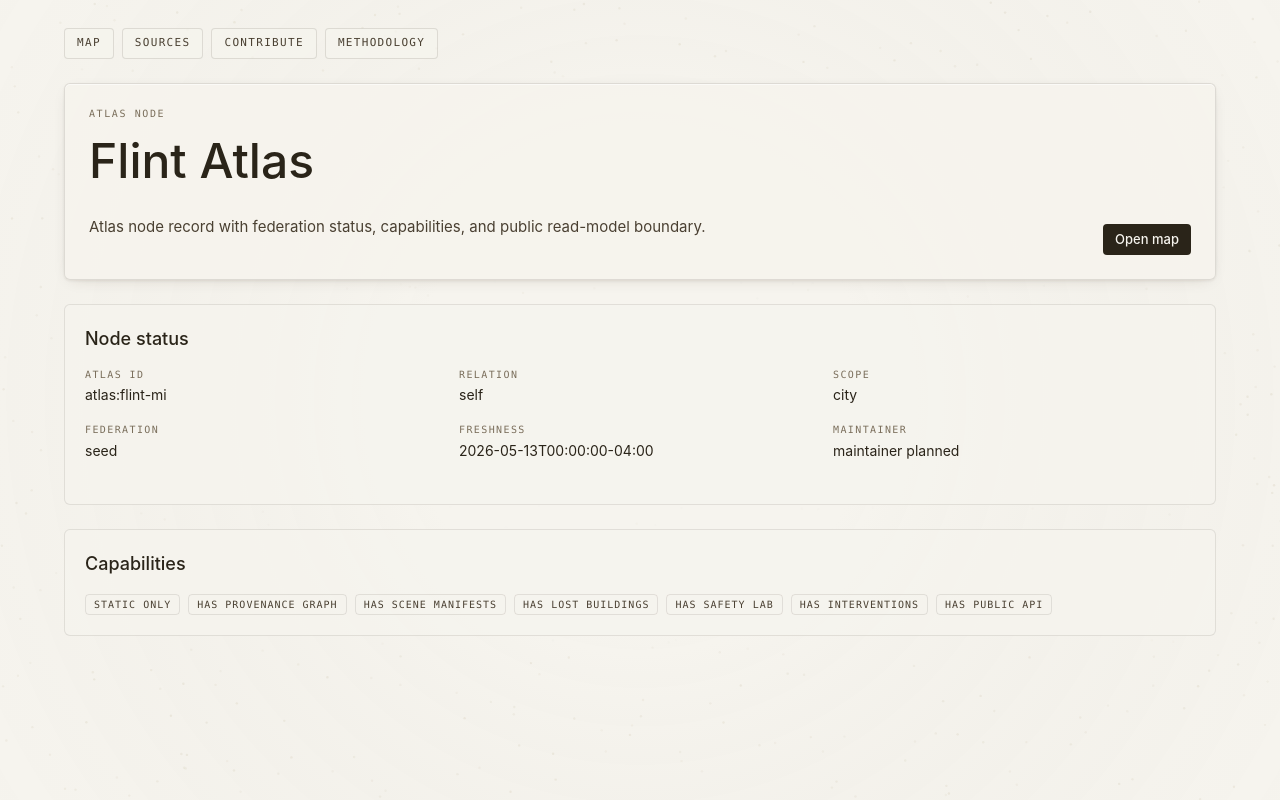
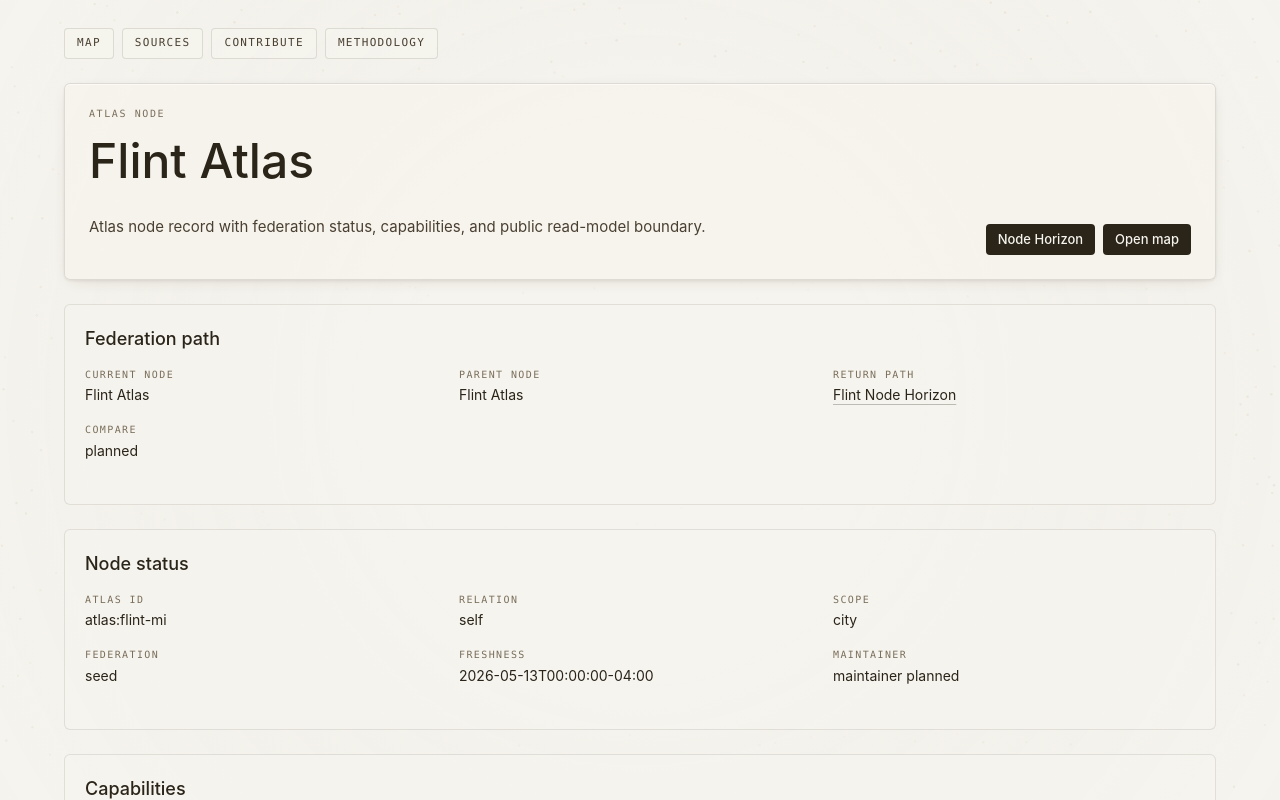
Before and after one commit to Travis-Gilbert/our-civic-atlas, a Next.js app: page /open-flint-atlas/node/atlas%3Aflint-mi in a window 1280 px wide. Built offline with nearby package versions, Linux system fonts and the light colour scheme.

Commit message:
feat(atlas): add node horizon return path

```diff
--- a/src/app/open-flint-atlas/node/[atlasId]/page.tsx
+++ b/src/app/open-flint-atlas/node/[atlasId]/page.tsx
@@ -1,4 +1,5 @@
 import type { Metadata } from "next";
+import Link from "next/link";
 import { notFound } from "next/navigation";
 import {
   AtlasMetaGrid,
@@ -18,6 +19,10 @@ type PageProps = {
 
 function decode(value: string) {
   return decodeURIComponent(value);
+}
+
+function relationLabel(value: string) {
+  return value.replace(/_/g, " ");
 }
 
 export function generateStaticParams() {
@@ -49,13 +54,38 @@ export default async function AtlasNodePage({ params }: PageProps) {
         node.description ??
         "Atlas node record with federation status, capabilities, and public read-model boundary."
       }
-      actions={[{ href: "/open-flint-atlas", label: "Open map" }]}
+      actions={[
+        { href: "/open-flint-atlas#node-horizon", label: "Node Horizon" },
+        { href: "/open-flint-atlas", label: "Open map" },
+      ]}
     >
+      <AtlasSection title="Federation path">
+        <AtlasMetaGrid>
+          <AtlasMetaItem label="Current node" value={node.name} />
+          <AtlasMetaItem label="Parent node" value="Flint Atlas" />
+          <AtlasMetaItem
+            label="Return path"
+            value={
+              <Link
+                href="/open-flint-atlas#node-horizon"
+                className="underline decoration-[rgba(42,36,25,0.28)] underline-offset-4"
+              >
+                Flint Node Horizon
+              </Link>
+            }
+          />
+          <AtlasMetaItem
+            label="Compare"
+            value={node.compare_available ? "available" : "planned"}
+          />
+        </AtlasMetaGrid>
+      </AtlasSection>
+
       <AtlasSection title="Node status">
         <AtlasMetaGrid>
           <AtlasMetaItem label="Atlas id" value={node.atlas_id} />
-          <AtlasMetaItem label="Relation" value={node.relation.replace(/_/g, " ")} />
-          <AtlasMetaItem label="Scope" value={node.scope_type.replace(/_/g, " ")} />
+          <AtlasMetaItem label="Relation" value={relationLabel(node.relation)} />
+          <AtlasMetaItem label="Scope" value={relationLabel(node.scope_type)} />
           <AtlasMetaItem label="Federation" value={node.federation_status} />
           <AtlasMetaItem label="Freshness" value={node.freshness_label ?? node.last_updated_at ?? "planned"} />
           <AtlasMetaItem label="Maintainer" value={node.maintainer_label ?? "maintainer planned"} />
--- a/src/components/atlas/AtlasSceneChrome.tsx
+++ b/src/components/atlas/AtlasSceneChrome.tsx
@@ -235,7 +235,10 @@ export function AtlasSceneChrome({
         })}
       </div>
 
-      <aside className="atlas-scene-glass pointer-events-auto absolute right-5 top-[88px] hidden max-h-[calc(100vh-196px)] w-[280px] overflow-y-auto px-4 py-3 md:block md:max-h-[calc(100vh-112px)]">
+      <aside
+        id="node-horizon"
+        className="atlas-scene-glass pointer-events-auto absolute right-5 top-[88px] hidden max-h-[calc(100vh-196px)] w-[280px] overflow-y-auto px-4 py-3 md:block md:max-h-[calc(100vh-112px)]"
+      >
         <div className="flex items-center gap-2">
           <Telescope className="h-4 w-4 text-[color:var(--ctx-accent)]" />
           <p className="text-[13px] font-medium leading-none text-[color:var(--ctx-ink)]">
```
Also changed, not shown: 2 other files (tests, documents, lock files or other folders).
